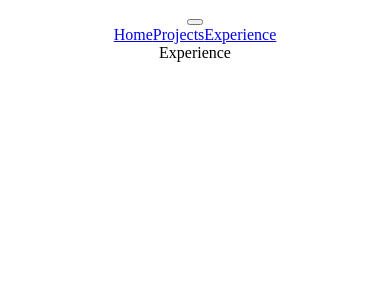
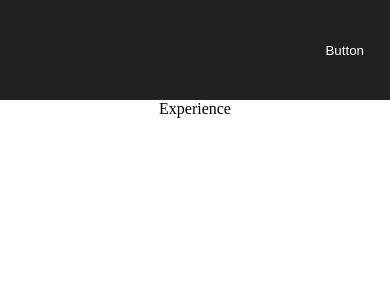
Before and after one commit to carolina-gomez/portfolio-website, a React (Create React App) app: page /experience in a window 390 px wide. Shown: the top 300 px of the page. Built offline with nearby package versions, Linux system fonts and the light colour scheme.

Commit message:
navbar additional css

```diff
--- a/src/App.css
+++ b/src/App.css
@@ -2,37 +2,7 @@
   text-align: center;
 }
 
-.App-logo {
-  height: 40vmin;
-  pointer-events: none;
+body {
+  padding: 0;
+  margin: 0;
 }
-
-@media (prefers-reduced-motion: no-preference) {
-  .App-logo {
-    animation: App-logo-spin infinite 20s linear;
-  }
-}
-
-.App-header {
-  background-color: #282c34;
-  min-height: 100vh;
-  display: flex;
-  flex-direction: column;
-  align-items: center;
-  justify-content: center;
-  font-size: calc(10px + 2vmin);
-  color: white;
-}
-
-.App-link {
-  color: #61dafb;
-}
-
-@keyframes App-logo-spin {
-  from {
-    transform: rotate(0deg);
-  }
-  to {
-    transform: rotate(360deg);
-  }
-}
--- a/src/components/Navbar.js
+++ b/src/components/Navbar.js
@@ -1,17 +1,18 @@
 import React from 'react'
 import { Link } from "react-router-dom";
+import "../styles/Navbar.css"
 
 function Navbar() {
   return (
     <div className='navbar'>
-
         <div className='toggleButton'>
-            <button></button>
+            <button>Button</button>
         </div>
         <div className='links'>
             <Link to='/'>Home</Link>
             <Link to='/projects'>Projects</Link>
             <Link to='/experience'>Experience</Link>
+            <div className='dot'></div>
         </div>
     </div>
   )
--- /dev/null
+++ b/src/styles/Navbar.css
@@ -0,0 +1,93 @@
+.navbar {
+    width: 100%;
+    height: 100px;
+    background: #212121 ;
+  }
+
+  .navbar a:hover {
+    color: #fddb3a;
+    text-decoration: underline;
+  }
+
+  .links {
+    width: 100%;
+    height: 100%;
+    display: flex;
+    align-items: center;
+    justify-content: center;
+    color: white;
+  }
+
+  .navbar a {
+    color: white;
+    text-decoration: none;
+    margin: 20px;
+    font-size: 25px;
+  }
+
+  .toggleButton {
+    width: 100%;
+    height: 100px;
+    display: flex;
+    align-items: center;
+    justify-content: flex-end;
+  }
+
+  .toggleButton svg {
+    font-size: 50px;
+  }
+  .toggleButton button {
+    margin-right: 20px;
+    background-color: transparent;
+    border: none;
+    color: white;
+    cursor: pointer;
+  }
+
+  #open {
+    height: 100vh;
+  }
+
+  #open .links {
+    flex-direction: column;
+    justify-content: flex-start;
+    margin-top: 100px;
+  }
+
+  #open a {
+    width: 100%;
+    text-align: center;
+  }
+
+  @media only screen and (max-width: 900px) {
+    .navbar a {
+      width: 70px;
+    }
+  }
+
+  @media only screen and (max-width: 600px) {
+    .toggleButton {
+      display: flex;
+    }
+    #close a {
+      display: none;
+    }
+  }
+
+  @media only screen and (min-width: 600px) {
+    .toggleButton {
+      display: none;
+    }
+
+    .hiddenLinks {
+      display: none;
+    }
+
+    #open {
+      height: 100px;
+    }
+
+    #open .links {
+      flex-direction: row;
+    }
+  }
```
